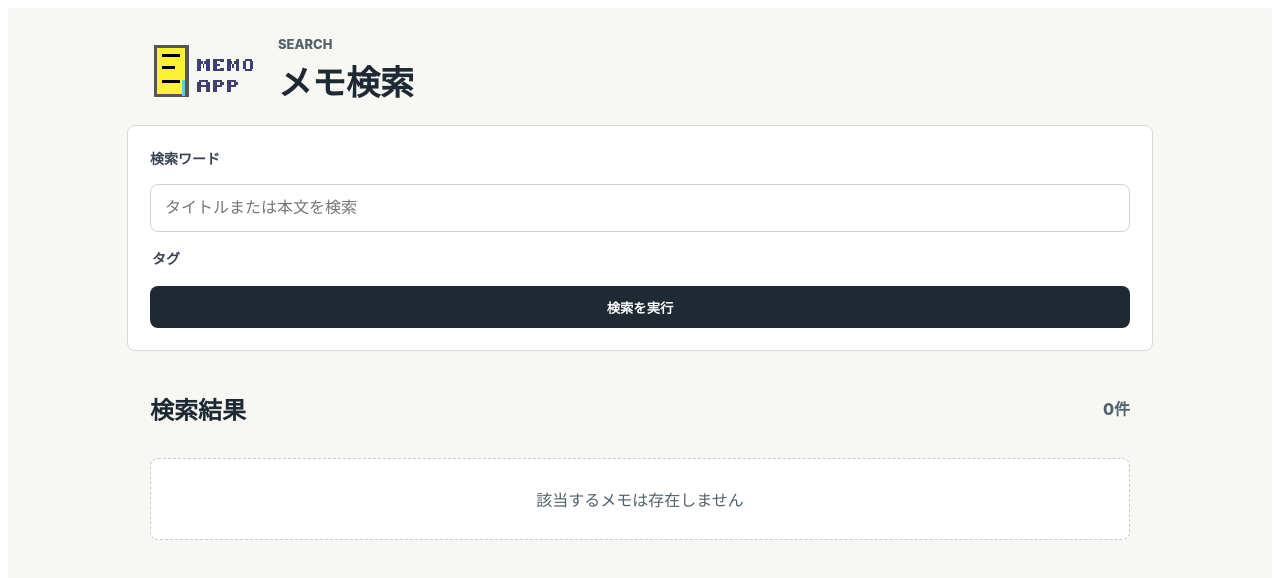
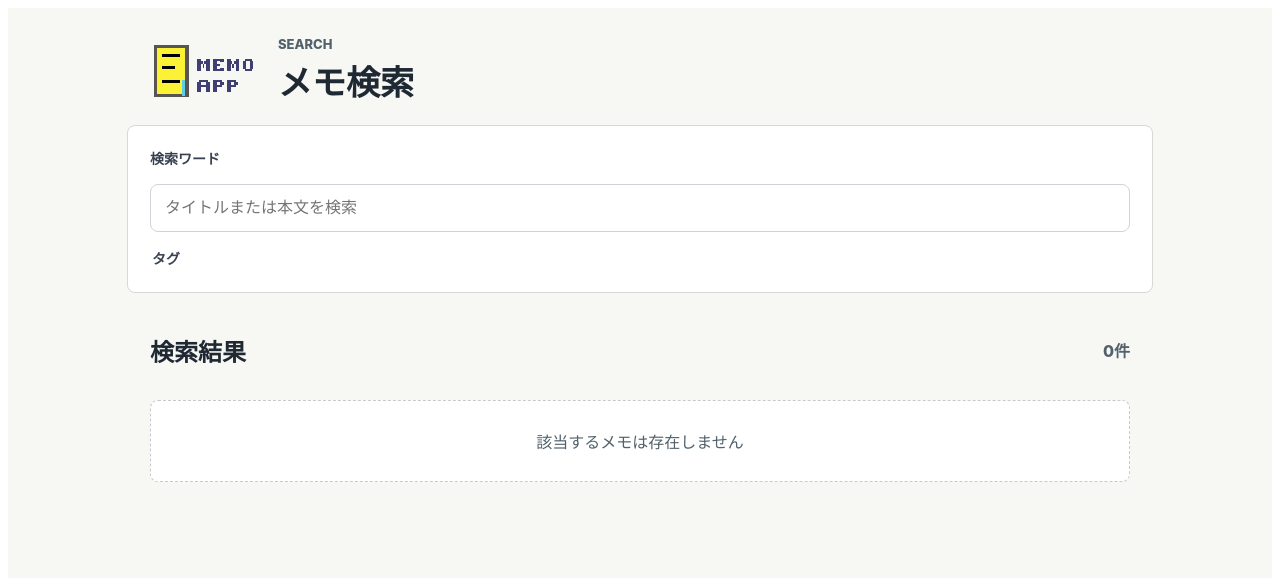
Before and after one commit to ichiken26/memo-app, a Nuxt app: page /search in a window 1280 px wide. Shown: the top 578 px of the page. Built offline with nearby package versions, Linux system fonts and the light colour scheme.

Commit message:
updated search-page UI

```diff
--- a/app/components/SearchPanel.vue
+++ b/app/components/SearchPanel.vue
@@ -90,8 +90,6 @@ onBeforeUnmount(() => {
         <span>{{ tag.name }}</span>
       </label>
     </fieldset>
-
-    <button class="submit-button" type="submit">検索を実行</button>
   </form>
 </template>
 
```
